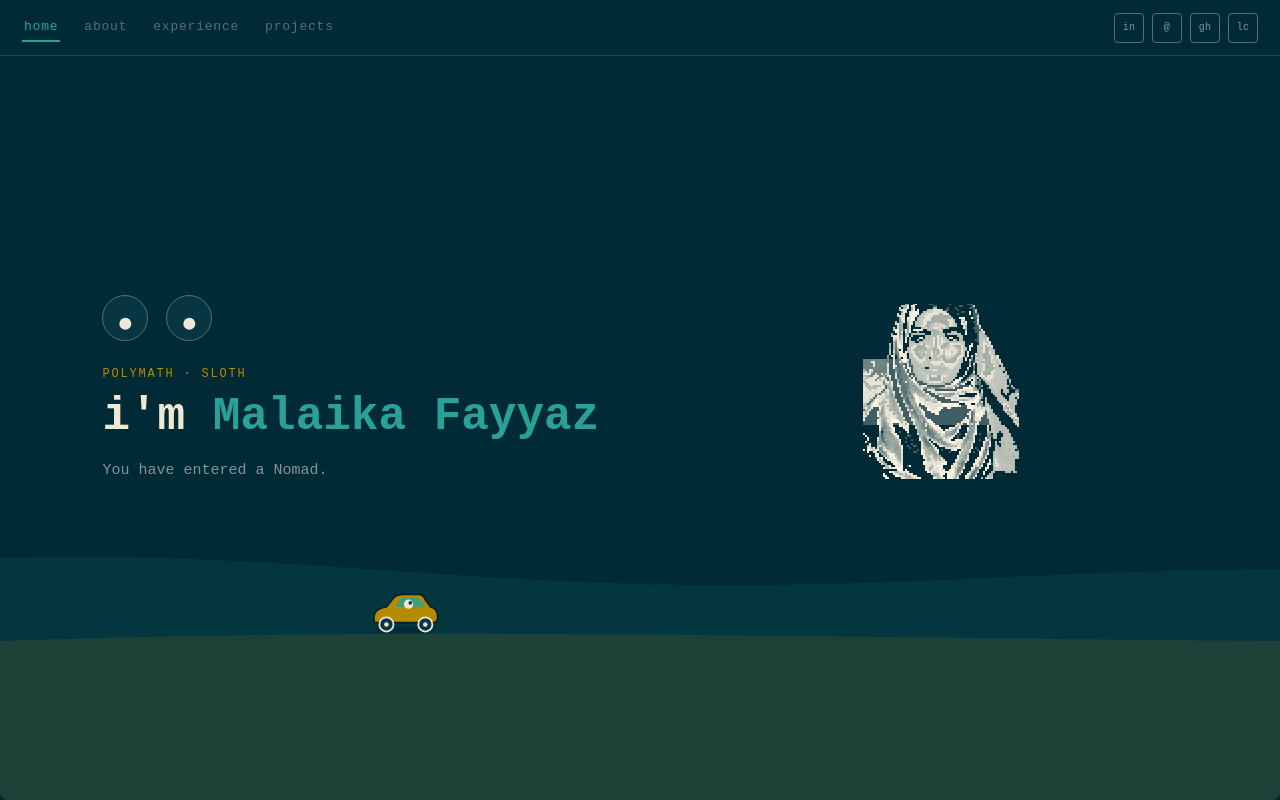
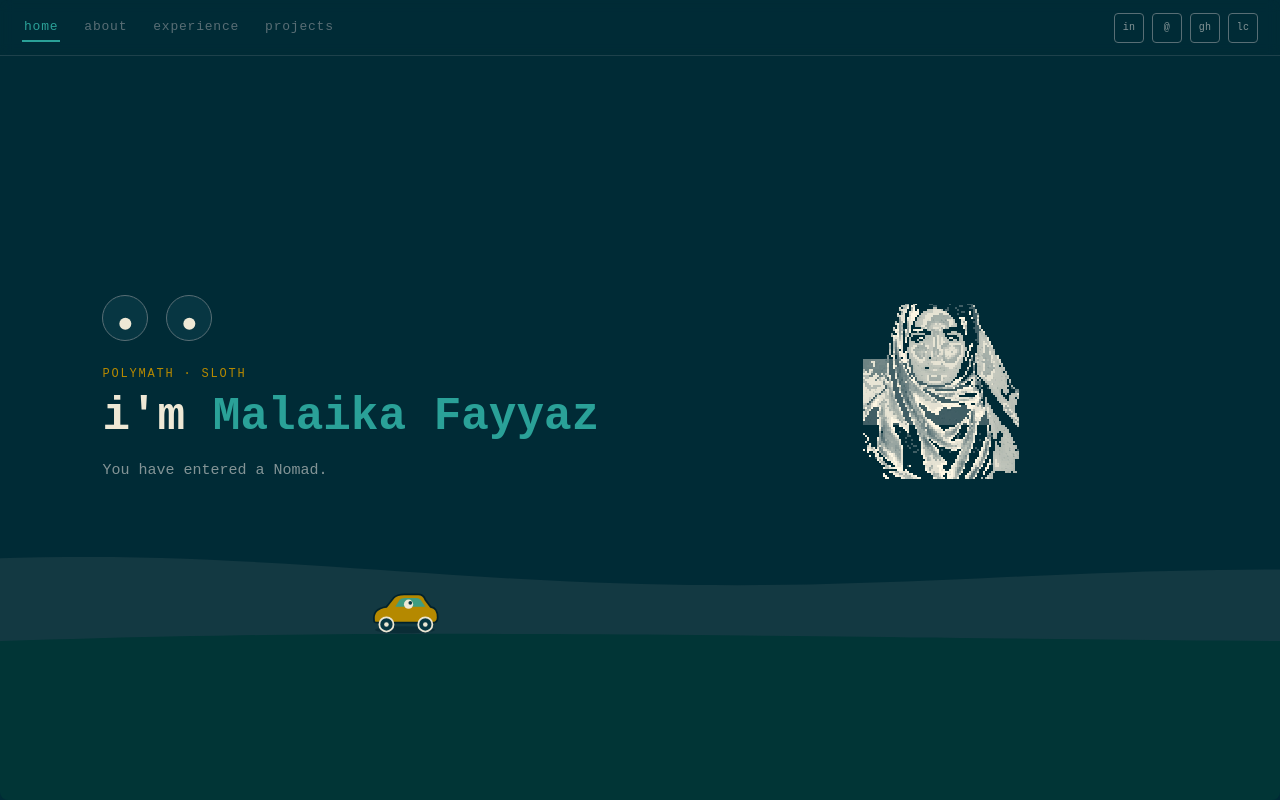
Before and after one commit to MalaikaFayyaz/portfolio, a React (Vite) app: page / in a window 1280 px wide. Built offline with nearby package versions, Linux system fonts and the light colour scheme.

Commit message:
battle with colors ended. Hopefully they turn out to look good now

```diff
--- a/src/components/HillsBackground.jsx
+++ b/src/components/HillsBackground.jsx
@@ -23,8 +23,7 @@ export default function HillsBackground({ vh, scrollX, idlePhase }) {
           <path
             key={i}
             d={farTile}
-            fill="#2aa198"
-            opacity="0.10"
+            fill="#133942"
             transform={`translate(${(i * FAR_PERIOD - farOffset).toFixed(2)} 0)`}
           />
         ))}
@@ -34,8 +33,7 @@ export default function HillsBackground({ vh, scrollX, idlePhase }) {
           <path
             key={i}
             d={nearTile}
-            fill="#b58900"
-            opacity="0.14"
+            fill="#013536"
             transform={`translate(${(i * NEAR_PERIOD - nearOffset).toFixed(2)} 0)`}
           />
         ))}
--- a/src/styles.css
+++ b/src/styles.css
@@ -1,6 +1,5 @@
 :root {
   --bg: #002b36;
-  /* --bg: #02262B; */
   --panel: #073642;
   --muted: #586e75;
   --body: #839496;
```
